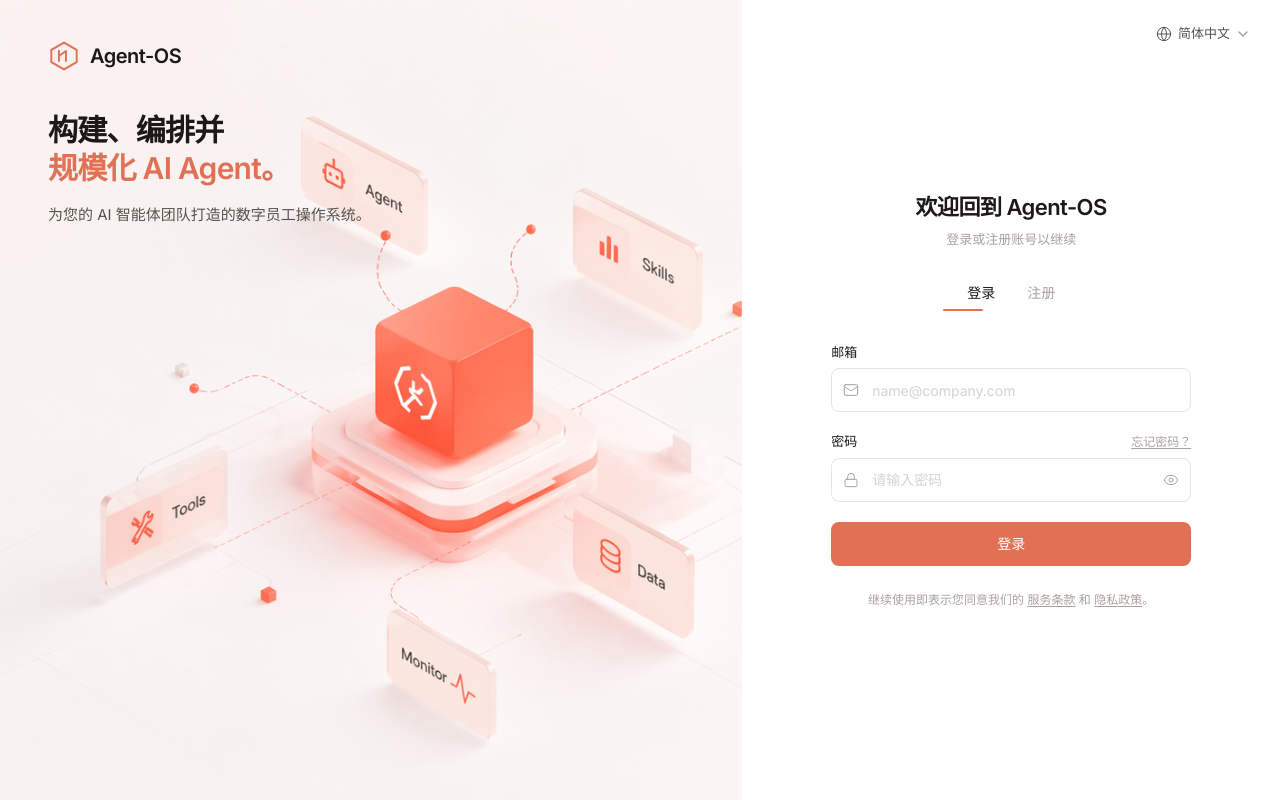
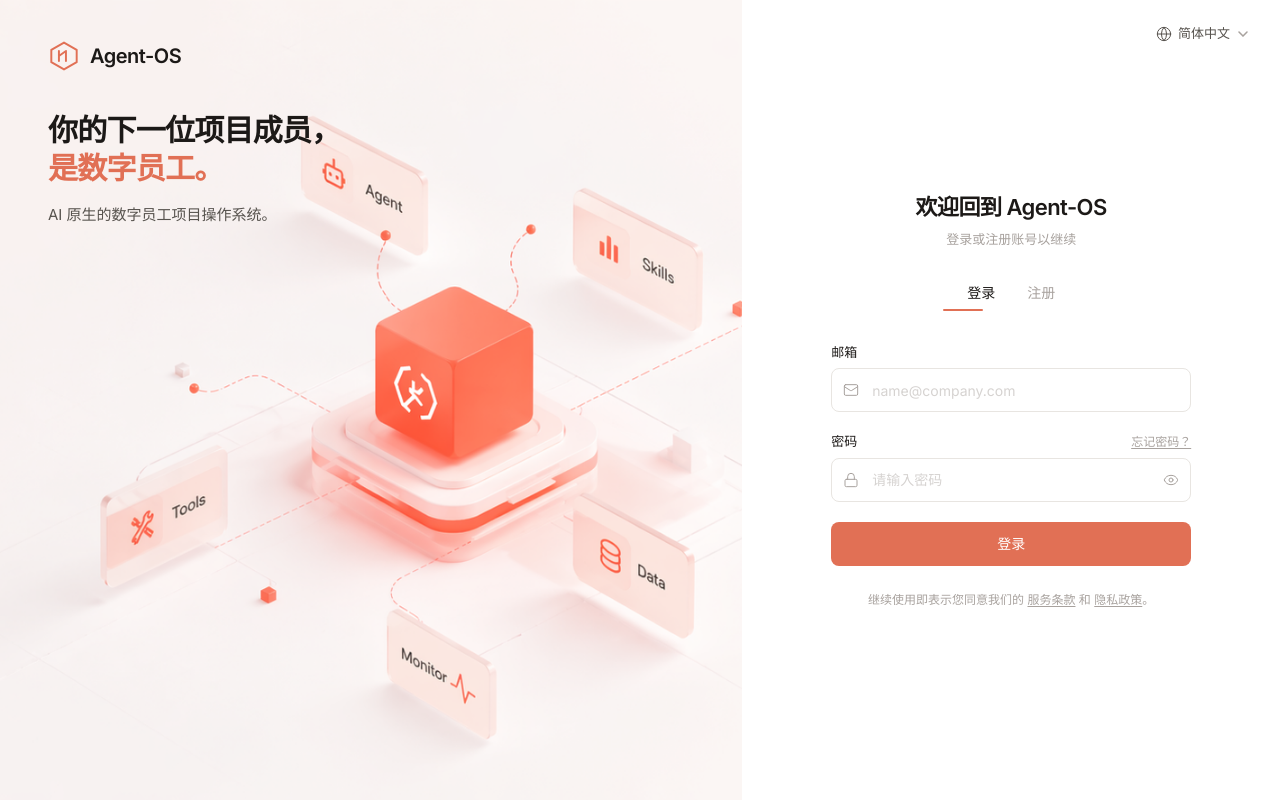
Before and after one commit to poppersamhar/agent-os-web, a React (Vite) app: page / in a window 1280 px wide. Built offline with nearby package versions, Linux system fonts and the light colour scheme.

Commit message:
feat: rewrite login hero copy to OS positioning

```diff
--- a/src/components/LoginPage.tsx
+++ b/src/components/LoginPage.tsx
@@ -76,12 +76,12 @@
           </div>
 
           <h1 className="text-[30px] font-semibold leading-tight tracking-tight text-text">
-            构建、编排并
+            你的下一位项目成员，
             <br />
-            <span style={{ color: '#e17055' }}>规模化 AI Agent。</span>
+            <span style={{ color: '#e17055' }}>是数字员工。</span>
           </h1>
           <p className="mt-4 text-[15px] text-text-secondary leading-relaxed max-w-sm">
-            为您的 AI 智能体团队打造的数字员工操作系统。
+            AI 原生的数字员工项目操作系统。
           </p>
         </div>
       </div>
```
